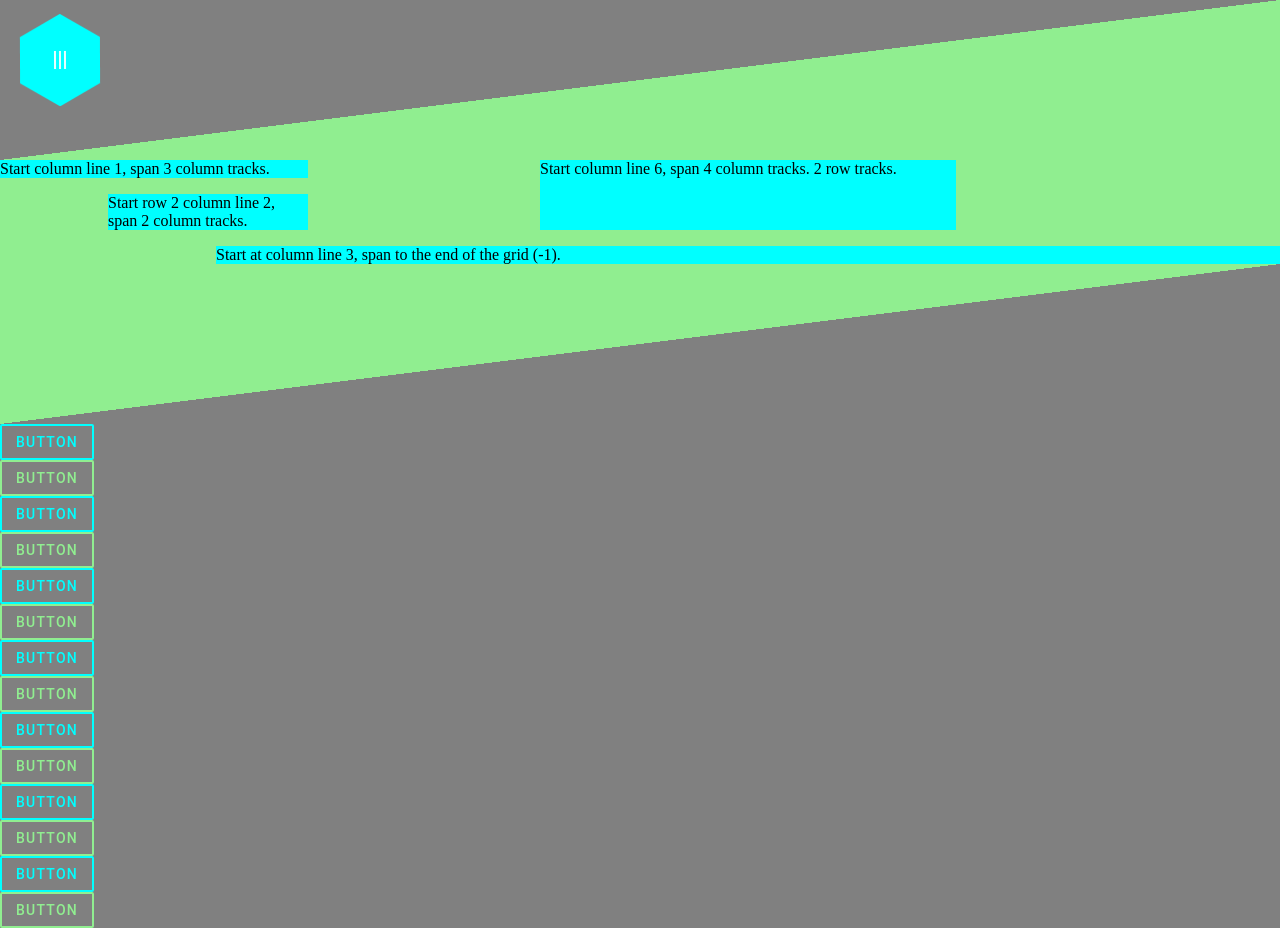
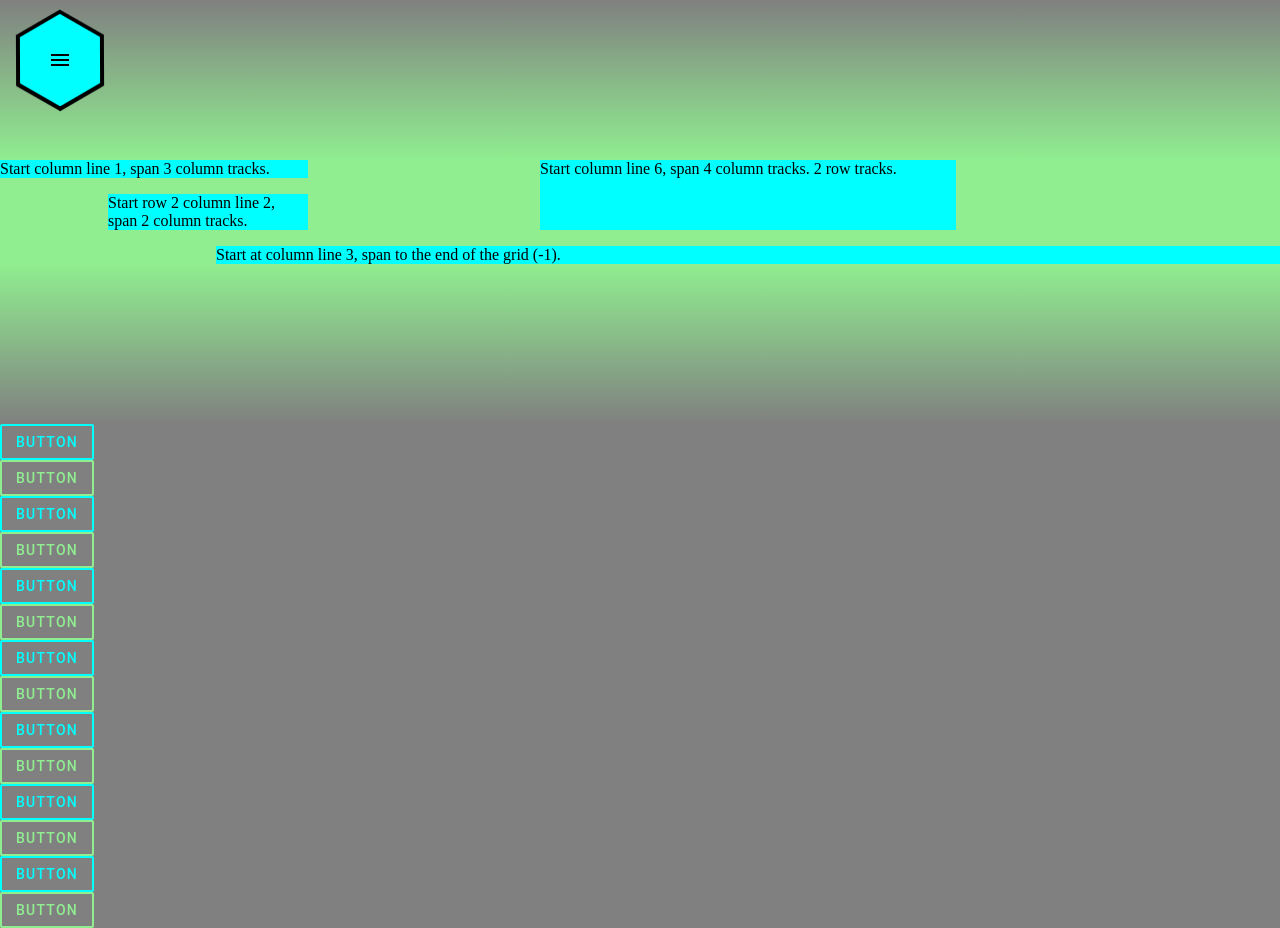
Before and after one commit to Matt-Blue/Portfolio-v3, a website: page index.html in a window 1280 px wide. Drawn offline with Linux system fonts and the light colour scheme; a script that the page names is missing.

Commit message:
Navigation button

```diff
--- a/assets/css/grid.scss
+++ b/assets/css/grid.scss
@@ -1,3 +1,4 @@
+
 // 12 column app grid
 .row {
     grid-template-columns: 1fr 1fr 1fr 1fr 1fr 1fr 1fr 1fr 1fr 1fr 1fr 1fr; // 12 equal cols
@@ -16,6 +17,10 @@
     display: grid;
     grid-template-columns: repeat(12, [col-start] 1fr);
     grid-gap: 1rem;
+}
+.row {
+    grid-column: col-start / -1;
+    grid-row: 1;
 }
 .item1 {
     grid-column: col-start / span 3;
--- a/assets/css/hexagon.scss
+++ b/assets/css/hexagon.scss
@@ -1,16 +1,26 @@
-// General
-.hexagon-wrapper {
-    z-index: 1;
-    text-align: center;
-    margin: 20px;
-    position: absolute;
-    display: inline-block;
-}
+
+// Hexagon General
+
 .hexagon {
     height: 100%;
     width: calc(100% * 0.57735);
     display: inline-block;
 }
+
+.hexagon-wrapper {
+    text-align: center;
+    margin: 1.25rem;
+    position: absolute;
+    display: inline-block;
+}
+
+.hexagon-wrapper-border {
+    text-align: center;
+    margin: 1rem;
+    position: absolute;
+    display: inline-block;
+}
+
 .hexagon:before {
     position: absolute;
     top: 0;
@@ -21,6 +31,7 @@
     content: '';
     transform: rotateZ(60deg);
 }
+
 .hexagon:after {
     position: absolute;
     top: 0;
@@ -31,6 +42,43 @@
     content: '';
     transform: rotateZ(-60deg);
 }
+
+// Size
+
+.hexagon-5rem {
+    width: 5rem;
+    height: 5rem;
+    z-index: 2;
+}
+
+.hexagon-5rem-border {
+    width: 5.5rem;
+    height: 5.5rem;
+    z-index: 1;
+}
+
+// Navigation Colors
+
+.hexagon-primary {
+    background: $primary;
+    &:hover, &:active {
+        background: $secondary;
+    }
+}
+
+.hexagon-secondary {
+    background: $secondary;
+    &:hover, &:active {
+        background: $primary;
+    }
+}
+
+.hexagon-emphasis {
+    background: $emphasis;
+}
+
+// Rotation
+
 .rotate {
     -webkit-animation: rotation 20s infinite linear;
 }
@@ -38,23 +86,3 @@
     from { -webkit-transform: rotate(0deg); }
     to { -webkit-transform: rotate(359deg); }
 }
-
-// Navigation Icon
-.hexagon-primary {
-    background: $primary;
-    &:hover, &:active {
-        background: $secondary;
-    }
-}
-.hexagon-navicon {
-    width: 5rem;
-    height: 5rem;
-}
-.navicon {
-    z-index: 2;
-    position: absolute;
-    top: 50%;
-    left: 50%;
-    transform: translate(-50%, -50%);
-    color: $white;
-}
--- a/assets/css/nav.scss
+++ b/assets/css/nav.scss
@@ -1,2 +1,22 @@
 @import "@material/drawer/mdc-drawer";
 @import "@material/list/mdc-list";
+
+// Navigation Icon & Arrow
+
+.navicon {
+    z-index: 3;
+    position: absolute;
+    top: 50%;
+    left: 50%;
+    color: $emphasis;
+    padding: 3rem;
+}
+
+// Nav and Arrow fixing
+
+.top-left-fixed {
+    position: fixed;
+    top: 0;
+    left: 0;
+    z-index: 3;
+}
--- a/assets/css/slant.scss
+++ b/assets/css/slant.scss
@@ -8,10 +8,10 @@
 .slant-up-secondary {
     grid-column: col-start / -1;
     grid-row: 1;
-    background: linear-gradient(to right bottom, $background 50%, $secondary 50%);
+    background: linear-gradient(rgba(0,0,0,0), $secondary);
 }
 .slant-down-secondary {
     grid-column: col-start / -1;
     grid-row: 1;
-    background: linear-gradient(to right bottom, $secondary 50%, $background 50%);
+    background: linear-gradient($secondary, rgba(0,0,0,0));
 }
--- a/bundle.css
+++ b/bundle.css
@@ -16,6 +16,10 @@ body {
   display: grid;
   grid-template-columns: repeat(12, [col-start] 1fr);
   grid-gap: 1rem; }
+
+.row {
+  grid-column: col-start / -1;
+  grid-row: 1; }
 
 .item1 {
   grid-column: col-start / span 3;
@@ -763,6 +767,20 @@ a.mdc-list-item {
   /* @alternate */
   color: var(--mdc-theme-text-primary-on-background, rgba(0, 0, 0, 0.87)); }
 
+.navicon {
+  z-index: 3;
+  position: absolute;
+  top: 50%;
+  left: 50%;
+  color: black;
+  padding: 3rem; }
+
+.top-left-fixed {
+  position: fixed;
+  top: 0;
+  left: 0;
+  z-index: 3; }
+
 .mdc-button {
   font-family: Roboto, sans-serif;
   -moz-osx-font-smoothing: grayscale;
@@ -1049,23 +1067,28 @@ a.mdc-list-item {
 .slant-up-secondary {
   grid-column: col-start / -1;
   grid-row: 1;
-  background: linear-gradient(to right bottom, grey 50%, lightgreen 50%); }
+  background: linear-gradient(rgba(0, 0, 0, 0), lightgreen); }
 
 .slant-down-secondary {
   grid-column: col-start / -1;
   grid-row: 1;
-  background: linear-gradient(to right bottom, lightgreen 50%, grey 50%); }
-
-.hexagon-wrapper {
-  z-index: 1;
-  text-align: center;
-  margin: 20px;
-  position: absolute;
-  display: inline-block; }
+  background: linear-gradient(lightgreen, rgba(0, 0, 0, 0)); }
 
 .hexagon {
   height: 100%;
   width: calc(100% * 0.57735);
+  display: inline-block; }
+
+.hexagon-wrapper {
+  text-align: center;
+  margin: 1.25rem;
+  position: absolute;
+  display: inline-block; }
+
+.hexagon-wrapper-border {
+  text-align: center;
+  margin: 1rem;
+  position: absolute;
   display: inline-block; }
 
 .hexagon:before {
@@ -1090,6 +1113,29 @@ a.mdc-list-item {
   -webkit-transform: rotateZ(-60deg);
           transform: rotateZ(-60deg); }
 
+.hexagon-5rem {
+  width: 5rem;
+  height: 5rem;
+  z-index: 2; }
+
+.hexagon-5rem-border {
+  width: 5.5rem;
+  height: 5.5rem;
+  z-index: 1; }
+
+.hexagon-primary {
+  background: aqua; }
+  .hexagon-primary:hover, .hexagon-primary:active {
+    background: lightgreen; }
+
+.hexagon-secondary {
+  background: lightgreen; }
+  .hexagon-secondary:hover, .hexagon-secondary:active {
+    background: aqua; }
+
+.hexagon-emphasis {
+  background: black; }
+
 .rotate {
   -webkit-animation: rotation 20s infinite linear; }
 
@@ -1098,21 +1144,3 @@ a.mdc-list-item {
     -webkit-transform: rotate(0deg); }
   to {
     -webkit-transform: rotate(359deg); } }
-
-.hexagon-primary {
-  background: aqua; }
-  .hexagon-primary:hover, .hexagon-primary:active {
-    background: lightgreen; }
-
-.hexagon-navicon {
-  width: 5rem;
-  height: 5rem; }
-
-.navicon {
-  z-index: 2;
-  position: absolute;
-  top: 50%;
-  left: 50%;
-  -webkit-transform: translate(-50%, -50%);
-          transform: translate(-50%, -50%);
-  color: rgba(255, 255, 255, 0.904); }
--- a/index.html
+++ b/index.html
@@ -5,16 +5,32 @@
     </head>
     <body>
 
-        <!-- Slant + Hexagon Navicon -->
+        <!-- Fixed Navigation Hexagon and Icon -->
+        <a href="#" class="top-left-fixed">
+
+            <!-- Outer Hexagon Z=1 -->
+            <div class="hexagon-wrapper-border">
+                <div class="hexagon-5rem-border rotate">
+                    <div class="hexagon hexagon-emphasis"></div>
+                </div>
+            </div>
+
+            <!-- Inner Hexagon Z=2 -->
+            <div class="hexagon-wrapper">
+                <div class="hexagon-5rem rotate">
+                    <div class="hexagon hexagon-primary"></div>
+                </div>
+            </div>
+
+            <!-- Icon Z=3 -->
+            <i class="material-icons navicon">menu</i>
+
+        </a>
+
+        <!-- First Slant Start -->
         <div class="slant-wrapper">
             <div class="slant-up-secondary">
-                <a href="#">
-                    <div class="hexagon-wrapper hexagon-navicon rotate">
-                        <div class="hexagon hexagon-primary">
-                            <i class="material-icons navicon">menu</i>
-                        </div>
-                    </div>
-                </a>
+
             </div>
         </div>
 
@@ -26,7 +42,7 @@
             <div class="item4">Start at column line 3, span to the end of the grid (-1).</div>
         </div>
 
-        <!-- Ending Slant -->
+        <!-- First Slant End -->
         <div class="slant-wrapper">
             <div class="slant-down-secondary">
             </div>
```
